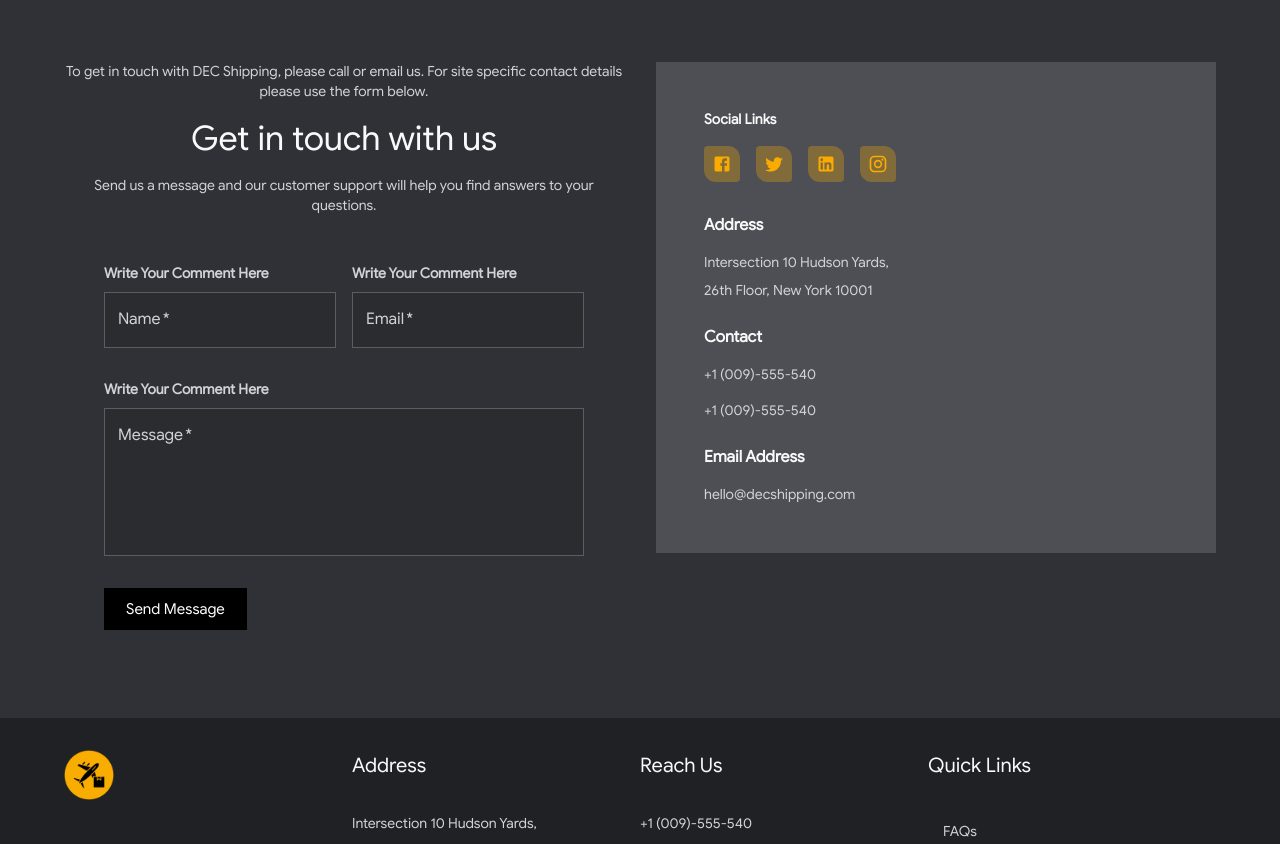
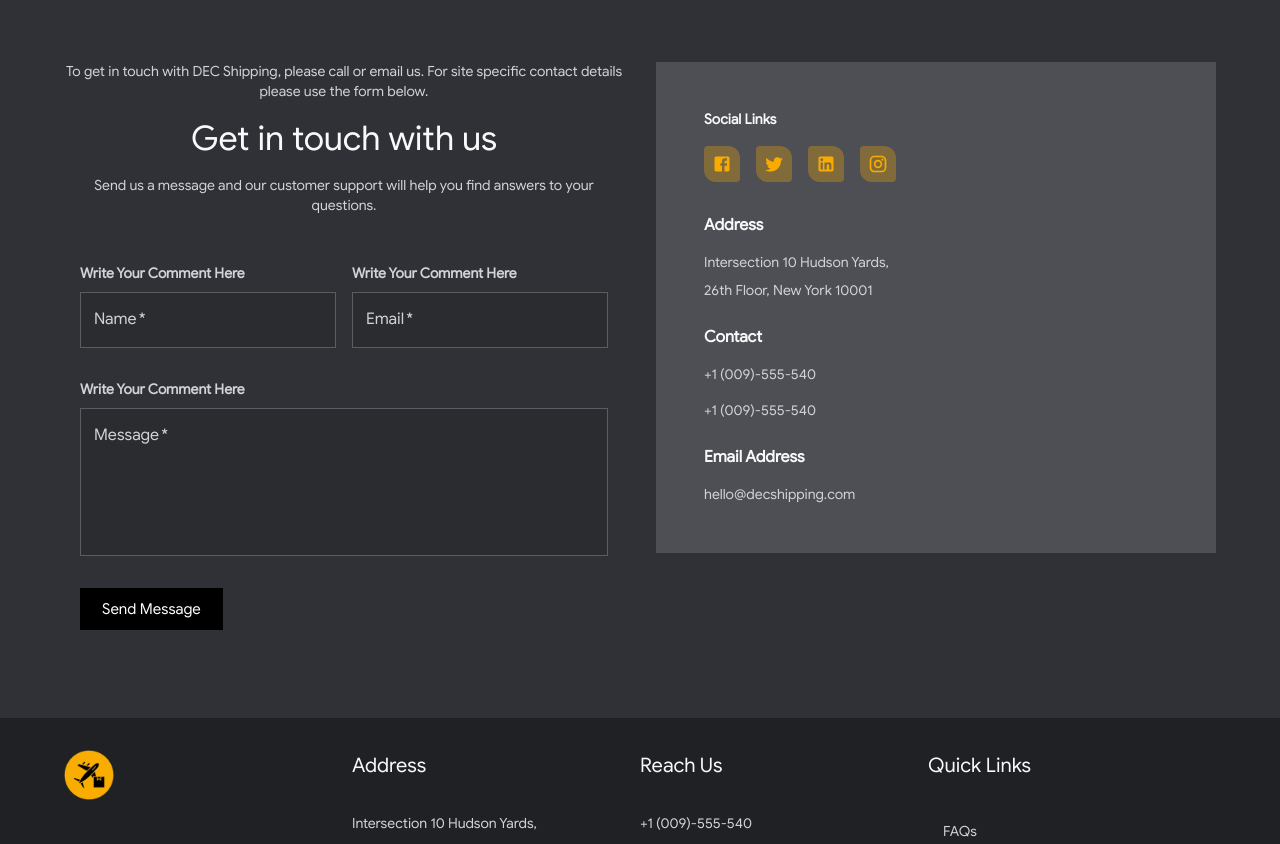
Before and after one commit to stanleyHayes/decshipping, a React (Create React App) app: page /contact in a window 1280 px wide. Shown: the part 458-1302 px from the top of the page. Built offline with nearby package versions, Linux system fonts and the light colour scheme.

Commit message:
Remove container from contact form

```diff
--- a/src/components/shared/contact-form.js
+++ b/src/components/shared/contact-form.js
@@ -5,7 +5,6 @@ import {
     Button,
     Card,
     CardContent,
-    Container,
     Grid,
     LinearProgress,
     TextField,
@@ -41,7 +40,6 @@ const ContactForm = ({title, caption}) => {
 
     return (
         <form onSubmit={formik.handleSubmit}>
-            <Container>
             <Typography variant="h4" align="center" sx={{color: 'text.primary', mb: 2}}>
                 {title}
             </Typography>
@@ -150,7 +148,6 @@ const ContactForm = ({title, caption}) => {
                     </Button>
                 </CardContent>
             </Card>
-            </Container>
         </form>
     )
 }
```
Lines whose indentation alone changed are shown as unchanged.
